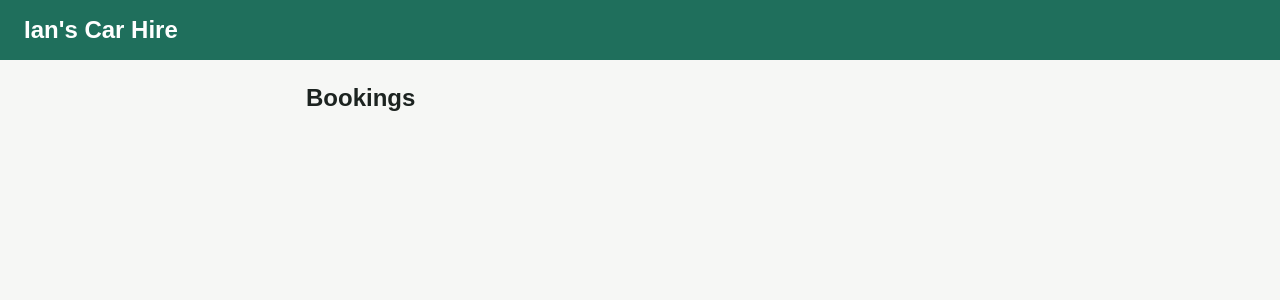
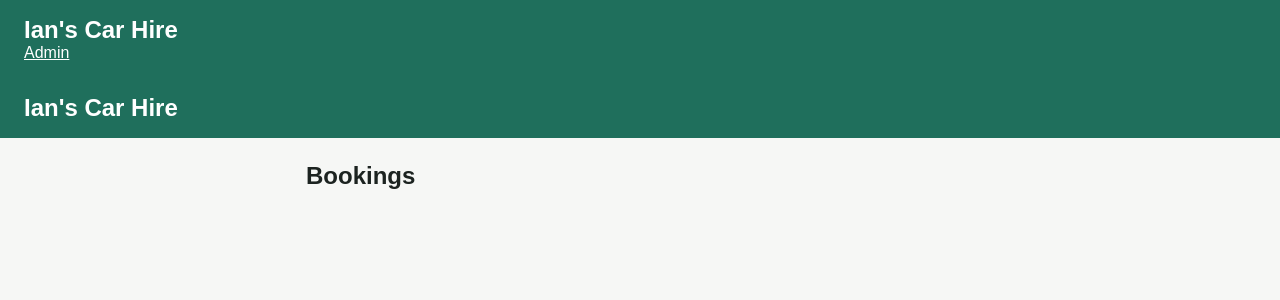
Before and after one commit to labosoian6-hue/car-hire-web, a Flask app: page /admin/bookings in a window 1280 px wide. Shown: the top 300 px of the page. Run offline with Flask 3, Linux system fonts and the light colour scheme; a user stored in the database is signed in.

Commit message:
Add admin link to header

```diff
--- a/templates/base.html
+++ b/templates/base.html
@@ -5,6 +5,12 @@
   <title>{% block title %}Ian's Car Hire{% endblock %}</title>
   <link rel="stylesheet" href="{{ url_for('static', filename='style.css') }}">
 </head>
+<header>
+  <h1>Ian's Car Hire</h1>
+  <nav>
+    <a href="{{ url_for('admin_home') }}" style="color: white;">Admin</a>
+  </nav>
+</header>
 <body>
   <header><h1>Ian's Car Hire</h1></header>
   <div class="container">
```
